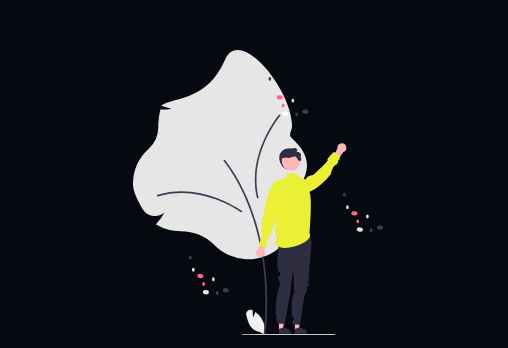
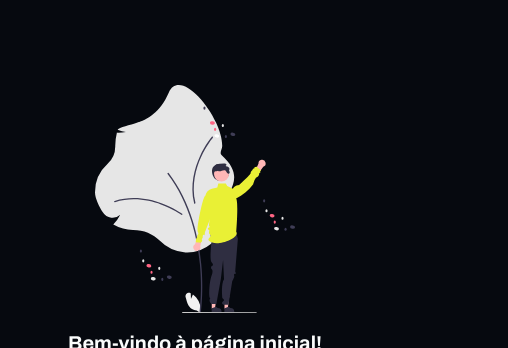
Before and after one commit to ItaloFabricio/login-form, a plain HTML site: page home.html in a window 390 px wide. Shown: the part 133-481 px from the top of the page, 508 px wide, since content can reach past the window. Drawn offline with Linux system fonts and the light colour scheme.

Commit message:
fix: ajustando o responsivo

```diff
--- a/style.css
+++ b/style.css
@@ -144,7 +144,6 @@ textarea:focus, input:focus{
     justify-content: center;
     gap: 16px;
     margin: 0 auto;
-    width: 500px;
     height: 100vh;
     overflow: hidden;
 }
@@ -156,6 +155,16 @@ textarea:focus, input:focus{
 .home h1 {
     font-size: 32px;
     margin: 0;
+}
+
+@media screen and (max-width: 770px) {
+    .home h1 {
+        font-size: 20px;
+    }
+
+    .home-img img {
+        width: 200px;
+    }
 }
 
 .home p {
```
